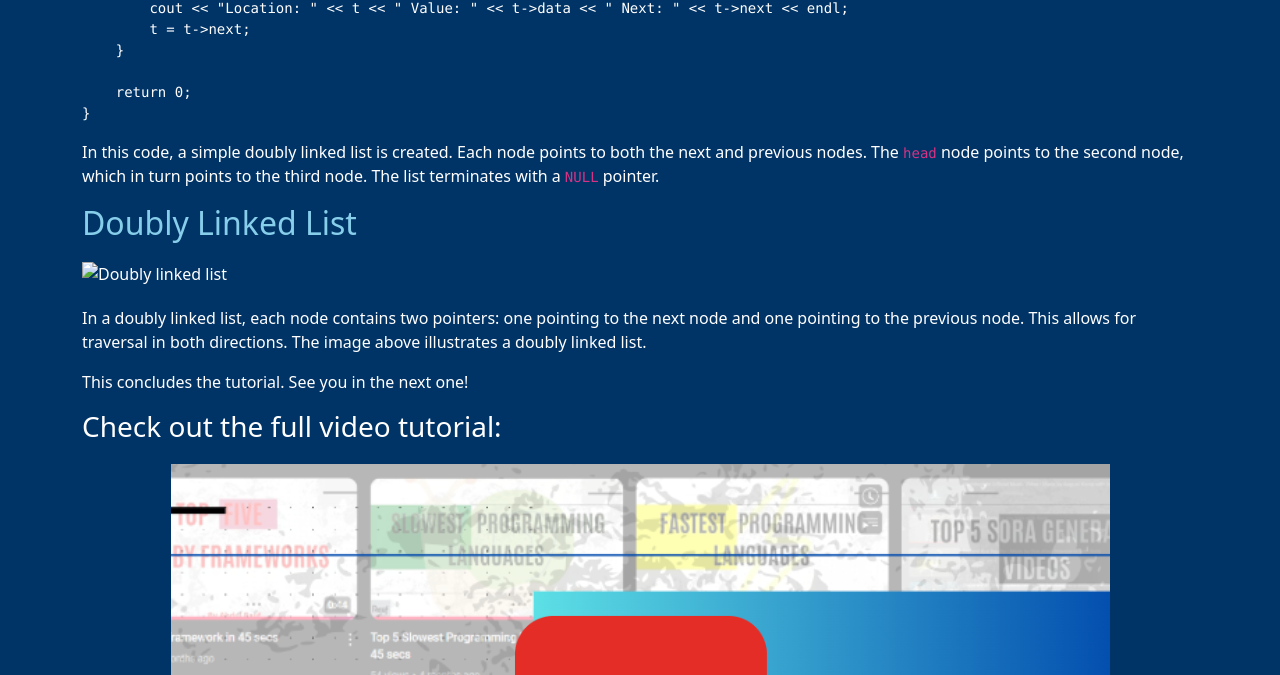
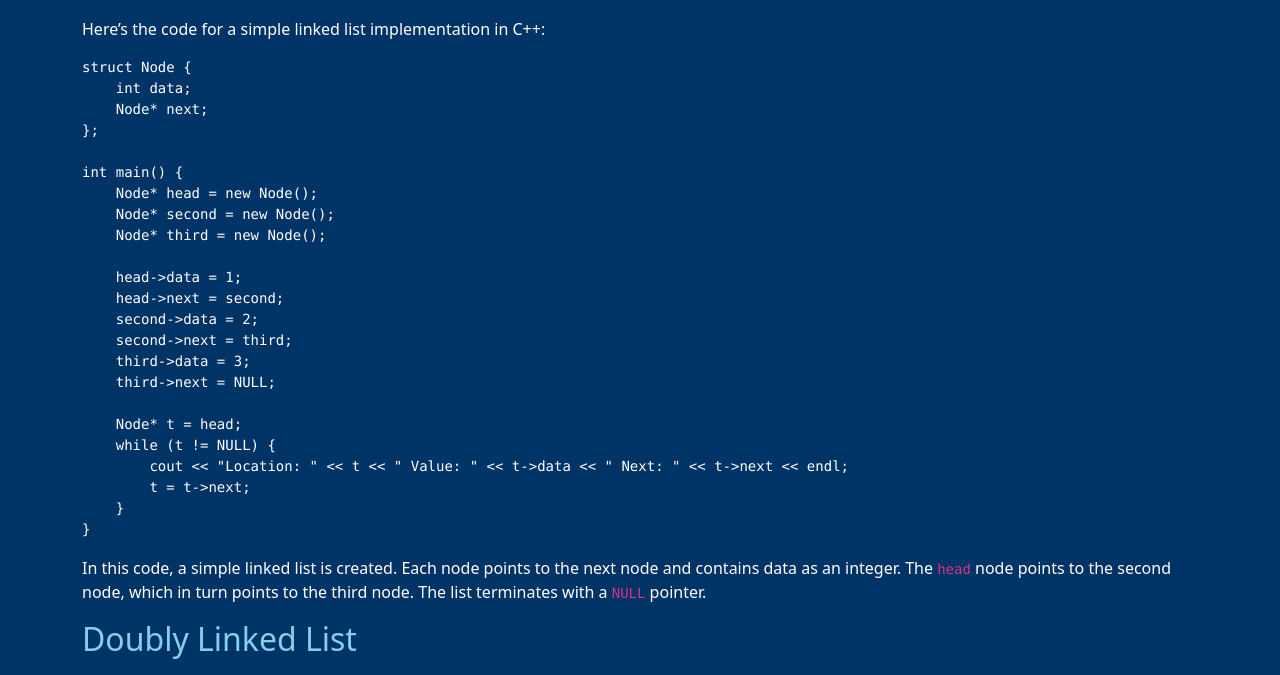
Before and after one commit to Raufjatoi/Introduction-to-Data-Structure, a plain HTML site: page vid2.html in a window 1280 px wide. Shown: the part 4706-5381 px from the top of the page. Drawn offline with nearby package versions, Linux system fonts and the light colour scheme.

Commit message:
done for today

```diff
--- a/vid2.html
+++ b/vid2.html
@@ -4,6 +4,7 @@
   <meta charset="UTF-8">
   <meta name="viewport" content="width=device-width, initial-scale=1.0">
   <title>Rauf: AI and ML</title>
+  <link rel="icon" href="img/me.jpeg" type="image/x-icon">
   <link href="https://cdn.jsdelivr.net/npm/bootstrap@5.3.0-alpha1/dist/css/bootstrap.min.css" rel="stylesheet">
   <style>
     body {
@@ -99,7 +100,6 @@ int main() {
     cout &lt;&lt; "arr[6]: " &lt;&lt; arr[6] &lt;&lt; endl;
     cout &lt;&lt; "Location of arr[6]: " &lt;&lt; &arr[6] &lt;&lt; endl;
 
-    return 0;
 }</code></pre>
 
       <p> This code creates an integer array of size 5 and prints the memory locations and values of each element. The <code>sizeof()</code> function is used to determine the size of the array, the size of an element, and the length of the array. Note that arrays in C++ don't have a built-in <code>length()</code> function, unlike Python.</p>
@@ -119,7 +119,6 @@ int main() {
       <pre><code>struct Node {
     int data;
     Node* next;
-    Node* prev;
 };
 
 int main() {
@@ -139,17 +138,15 @@ int main() {
         cout &lt;&lt; "Location: " &lt;&lt; t &lt;&lt; " Value: " &lt;&lt; t-&gt;data &lt;&lt; " Next: " &lt;&lt; t-&gt;next &lt;&lt; endl;
         t = t-&gt;next;
     }
-
-    return 0;
 }</code></pre>
 
-      <p> In this code, a simple doubly linked list is created. Each node points to both the next and previous nodes. The <code>head</code> node points to the second node, which in turn points to the third node. The list terminates with a <code>NULL</code> pointer.</p>
+<p>In this code, a simple linked list is created. Each node points to the next node and contains data as an integer. The <code>head</code> node points to the second node, which in turn points to the third node. The list terminates with a <code>NULL</code> pointer.</p>
 
-      <h2 class="main-heading">Doubly Linked List</h2>
-      <img src="thumbnail2/doublylinkedlist.png" alt="Doubly linked list" class="img-fluid">
-      <p> In a doubly linked list, each node contains two pointers: one pointing to the next node and one pointing to the previous node. This allows for traversal in both directions. The image above illustrates a doubly linked list.</p>
+<h2 class="main-heading">Doubly Linked List</h2>
+<img src="tutorial2/doublylinkedlist.png" alt="Doubly linked list" class="img-fluid">
+<p>In a doubly linked list, we simply add another pointer in each node that points to the previous node. We then adjust the functions accordingly, and while assigning the next node, we also assign the previous node. It's a straightforward modification.</p>
 
-      <p> This concludes the tutorial. See you in the next one!</p>
+<p>This concludes the tutorial. See you in the next one 😊</p>
       <h3>Check out the full video tutorial:</h3>
       <a href="https://youtu.be/qf58SWYPF5A?si=yU7OdKBHZ4ApQuyx" target="_blank">
         <img src="thumbnails/thumbnail2.png" alt="Arrays and linked list" class="img-fluid">
```
Also changed, not shown: index.html (+1 -0 lines), img/me.jpeg (added), tutorial2/doublylinkedlist.png (added), tutorial2/linked_code.png (added).
